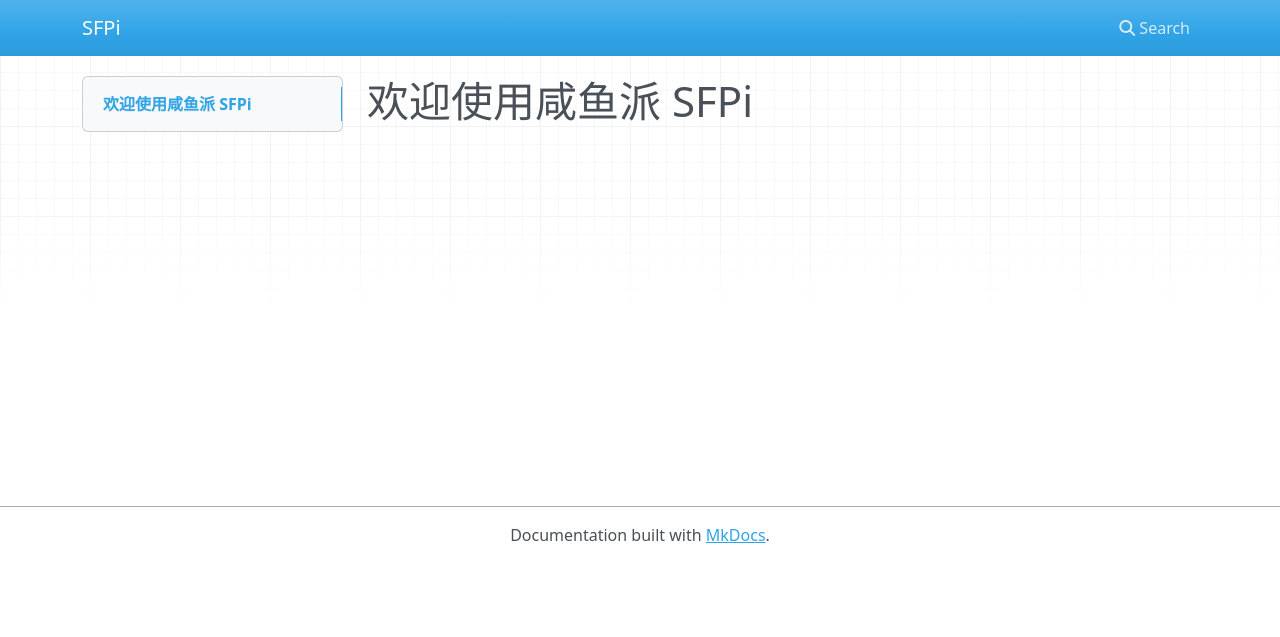
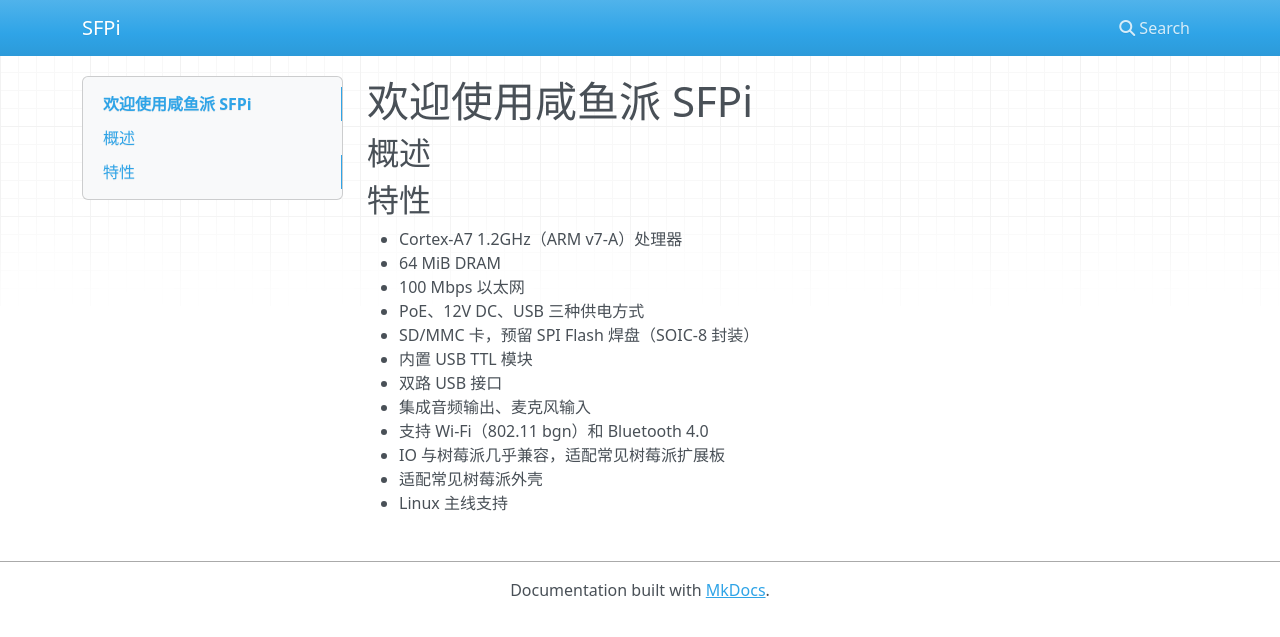
Before and after one commit to sbc-fish/sfpi, an MkDocs documentation site: the page built from docs/docs/index.md, in a window 1280 px wide. Shown: the top 637 px of the page. Built offline with MkDocs 1.6.1, drawn with Linux system fonts in a browser that asks for light colours; nearby versions of some CDN libraries.

Commit message:
ADD features in doc

```diff
--- a/docs/docs/index.md
+++ b/docs/docs/index.md
@@ -1 +1,17 @@
 # 欢迎使用咸鱼派 SFPi
+
+## 概述
+
+## 特性
+- Cortex-A7 1.2GHz（ARM v7-A）处理器
+- 64 MiB DRAM
+- 100 Mbps 以太网
+- PoE、12V DC、USB 三种供电方式
+- SD/MMC 卡，预留 SPI Flash 焊盘（SOIC-8 封装）
+- 内置 USB TTL 模块
+- 双路 USB 接口
+- 集成音频输出、麦克风输入
+- 支持 Wi-Fi（802.11 bgn）和 Bluetooth 4.0
+- IO 与树莓派几乎兼容，适配常见树莓派扩展板
+- 适配常见树莓派外壳
+- Linux 主线支持
```
